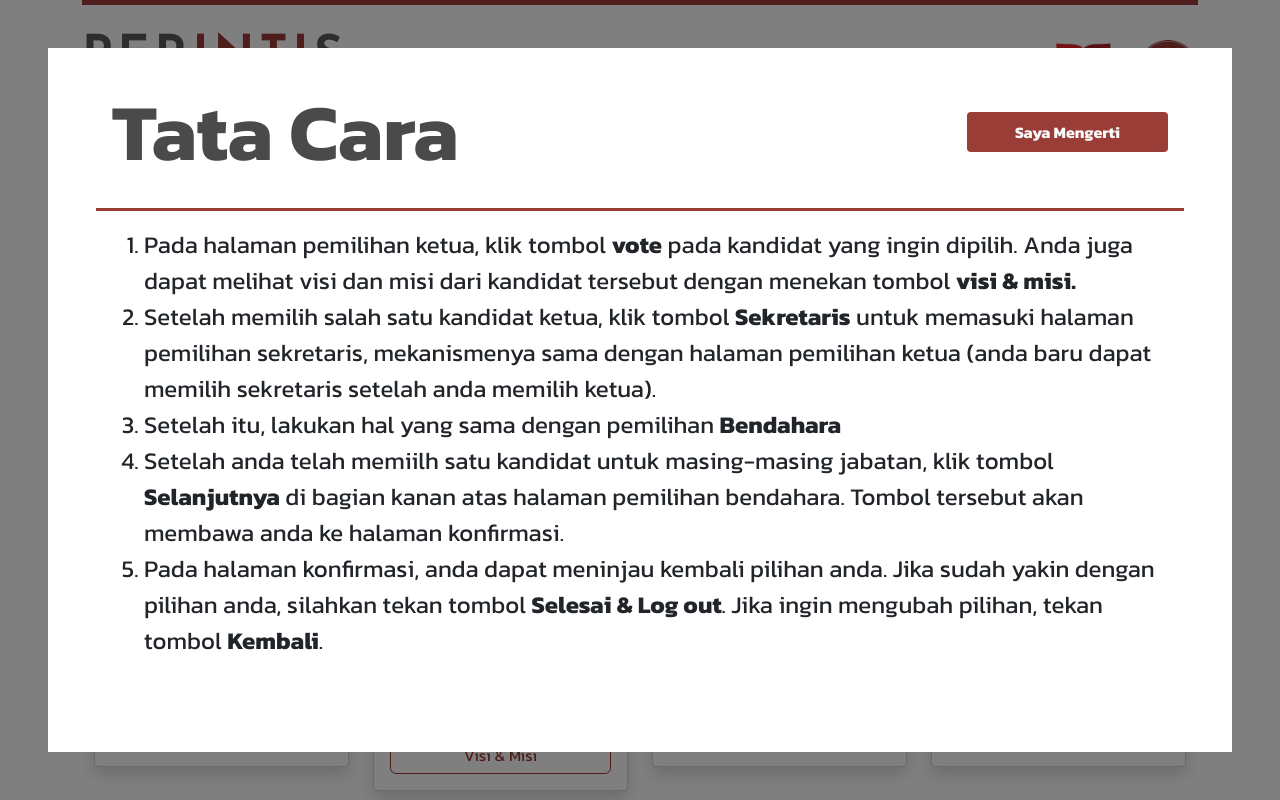
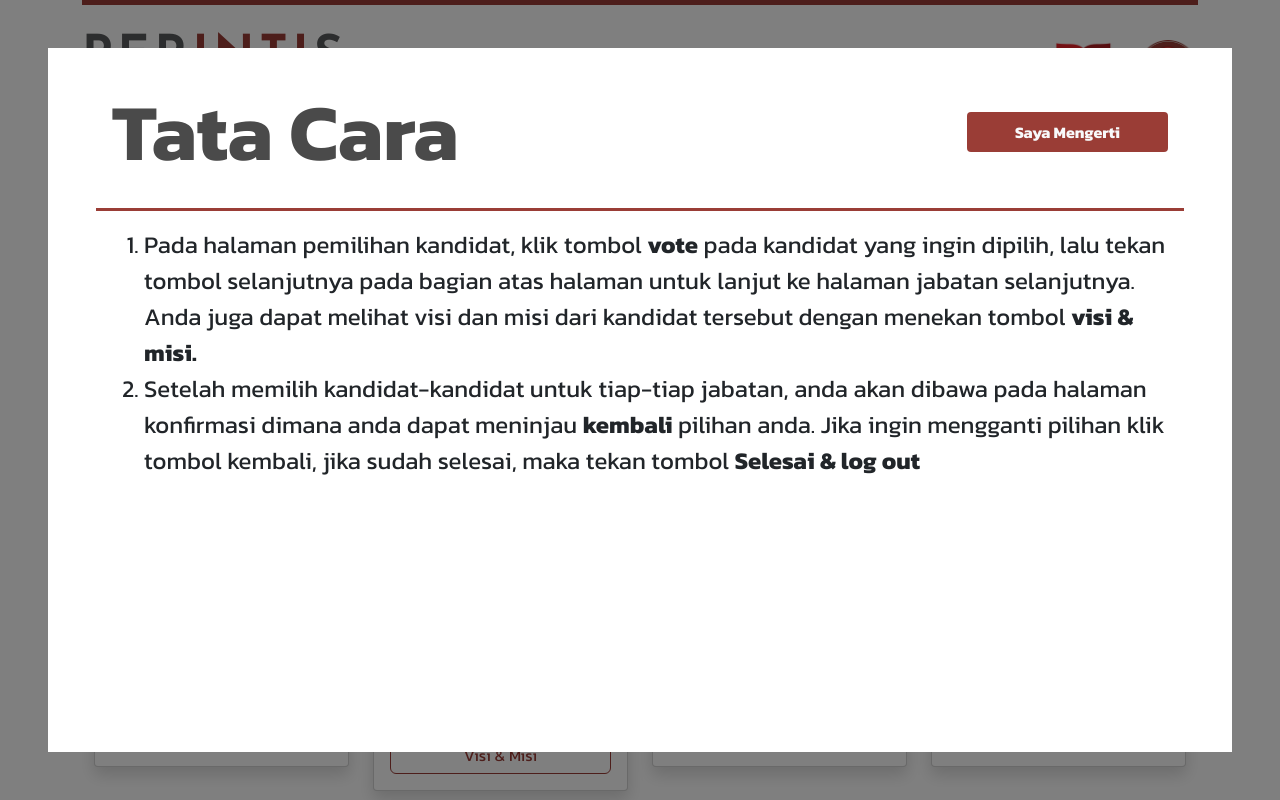
Before and after one commit to RaditAtalla/perintis, a PHP site: page /pages/voteKetua.php in a window 1280 px wide. Run offline with PHP 8.4, Linux system fonts and the light colour scheme; a user stored in the database is signed in; data comes from the database, SQL or seed files in the repository; data that the repository does not hold is empty.

Commit message:
change instruction

```diff
--- a/pages/voteKetua.php
+++ b/pages/voteKetua.php
@@ -54,11 +54,8 @@ if(isset($_POST['selanjutnya'])){
 					</div>
 					<div class="modal-body">
 						<ol class="fs-4">
-              <li>Pada halaman pemilihan ketua, klik tombol <b>vote</b> pada kandidat yang ingin dipilih. Anda juga dapat melihat visi dan misi dari kandidat tersebut dengan menekan tombol <b>visi & misi.</b></li>
-              <li>Setelah memilih salah satu kandidat ketua, klik tombol <b>Sekretaris</b> untuk memasuki halaman pemilihan sekretaris, mekanismenya sama dengan halaman pemilihan ketua (anda baru dapat memilih sekretaris setelah anda memilih ketua).</li>
-              <li>Setelah itu, lakukan hal yang sama dengan pemilihan <b>Bendahara</b></li>
-              <li>Setelah anda telah memiilh satu kandidat untuk masing-masing jabatan, klik tombol <b>Selanjutnya</b> di bagian kanan atas halaman pemilihan bendahara. Tombol tersebut akan membawa anda ke halaman konfirmasi.</li>
-              <li>Pada halaman konfirmasi, anda dapat meninjau kembali pilihan anda. Jika sudah yakin dengan pilihan anda, silahkan tekan tombol <b>Selesai & Log out</b>. Jika ingin mengubah pilihan, tekan tombol <b>Kembali</b>.</li>
+              <li>Pada halaman pemilihan kandidat, klik tombol <b>vote</b> pada kandidat yang ingin dipilih, lalu tekan tombol selanjutnya pada bagian atas halaman untuk lanjut ke halaman jabatan selanjutnya. Anda juga dapat melihat visi dan misi dari kandidat tersebut dengan menekan tombol <b>visi & misi.</b></li>
+              <li>Setelah memilih kandidat-kandidat untuk tiap-tiap jabatan, anda akan dibawa pada halaman konfirmasi dimana anda dapat meninjau <b>kembali</b> pilihan anda. Jika ingin mengganti pilihan klik tombol kembali, jika sudah selesai, maka tekan tombol <b>Selesai & log out</b></li>
             </ol>
 					</div>
 				</div>
```
